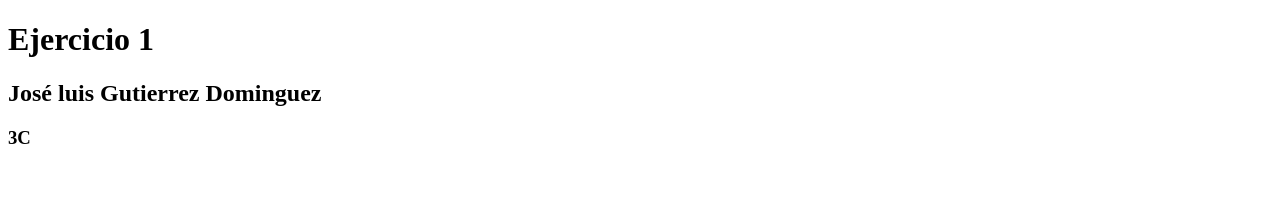
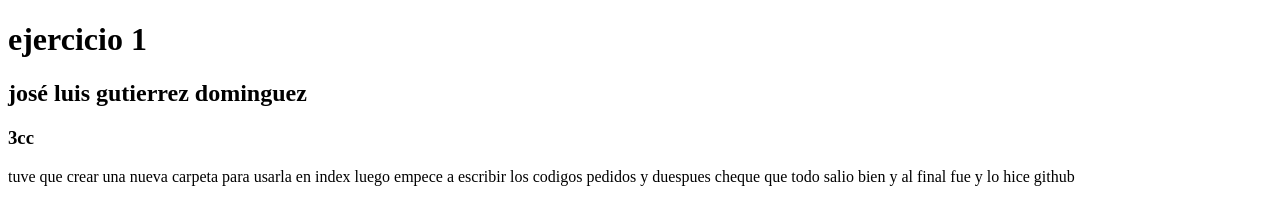
Before and after one commit to prefecojlgutierrezd-stack/Jos-Luis-Gutierrez-Dominguez, a plain HTML site: page index.html in a window 1280 px wide. Drawn offline with Linux system fonts and the light colour scheme.

Commit message:
update index.html

```diff
--- a/index.html
+++ b/index.html
@@ -3,16 +3,16 @@
 <head>
     <meta charset="UTF-8">
     <meta name="viewport" content="width=device-width, initial-scale=1.0">
-    <title>Ejercicio 1</title>
+    <title>ejercicio 1</title>
     <meta name="description" content="Esta es la practica de la estructura basica">
-    <meta name="keywords" content="3C Fisico Matematico">
-    <meta name="Autor" content="José Luis Gutierrez Dominguez">
+    <meta name="keywords" content="3c Fisico Matematico">
+    <meta name="autor" content="josé luis gutierrez dominguez">
     <link rel="shortcut icon" href="img/images.png" type="image/x-icon">
 </head>
 <body>
-    <h1>Ejercicio 1</h1>
-    <h2>José luis Gutierrez Dominguez</h2>
-    <h3>3C</h3>
-    <p></p>
+    <h1>ejercicio 1</h1>
+    <h2>josé luis gutierrez dominguez</h2>
+    <h3>3cc</h3>
+    <p>tuve que crear una nueva carpeta para usarla en index luego empece a escribir los codigos pedidos y duespues cheque que todo salio bien y al final fue y lo hice github</p>
 </body>
 </html>
```
